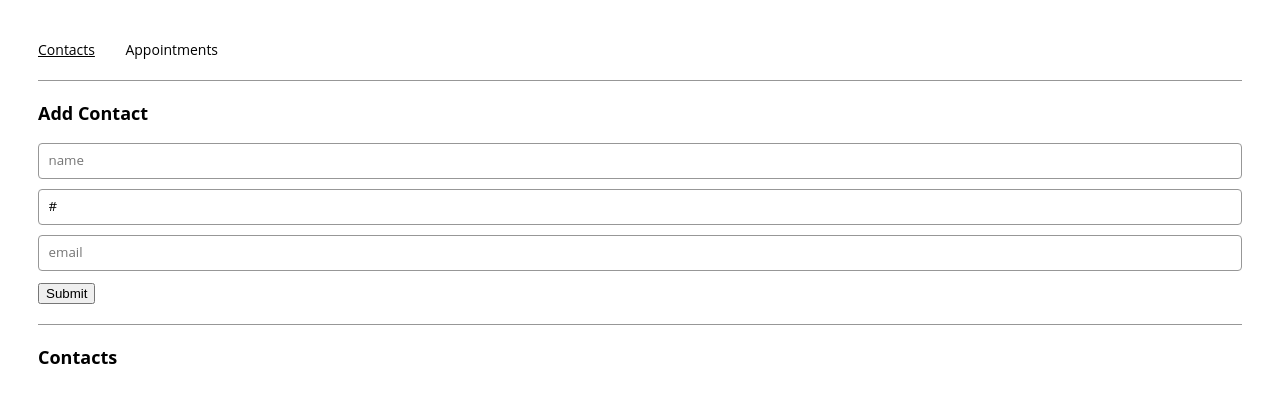
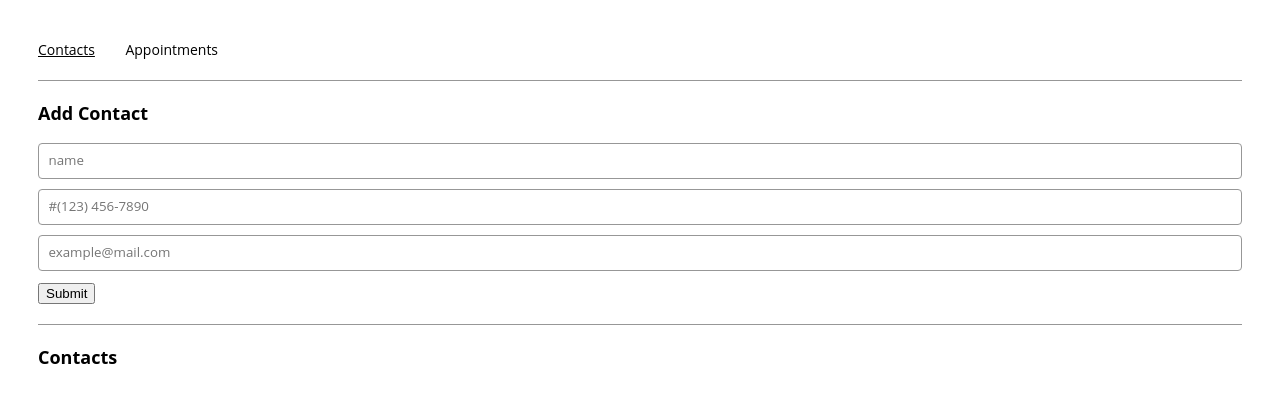
Before and after one commit to paxman234/appointment-planner, a React (Create React App) app: page /contacts in a window 1280 px wide. Shown: the top 402 px of the page. Built offline with nearby package versions, Linux system fonts and the light colour scheme.

Commit message:
remove commented code and make placeholders useful in contact

```diff
--- a/src/components/contactForm/ContactForm.js
+++ b/src/components/contactForm/ContactForm.js
@@ -22,11 +22,12 @@ export const ContactForm = ({
 
         </input>
       </div>
-      <div>
+      <div id="phoneInput">
+        <label></label>
         <input
         type="tel"
         id="telephoneNumberForm"
-        placeholder="telephone number"
+        placeholder="#(123) 456-7890"
         value={phone}
         pattern="((\(\d{3}\) ?)|(\d{3}-))?\d{3}-\d{4}"
         onChange={(e) => setPhone(e.target.value) }>
@@ -34,10 +35,11 @@ export const ContactForm = ({
         </input>
       </div>
       <div>
+        <label></label>
         <input
         type="text"
         id="emailForm"
-        placeholder="email"
+        placeholder="example@mail.com"
         value={email}
         onChange={(e) => setEmail(e.target.value) }
         required>
--- a/src/containers/contactsPage/ContactsPage.js
+++ b/src/containers/contactsPage/ContactsPage.js
@@ -5,7 +5,7 @@ import { TileList } from "../../components/tileList/TileList";
 
 export const ContactsPage = (props) => {
   const [name, setName ] = useState("");
-  const [phone, setPhone ] = useState("#");
+  const [phone, setPhone ] = useState("");
   const [email, setEmail] = useState("");
   useEffect(() => {
     const isDuplicate = props.contacts.includes(name);
@@ -18,10 +18,6 @@ export const ContactsPage = (props) => {
   }, [name])
   const handleSubmit = (e) => {
     e.preventDefault();
-    // if(name && props.contacts.includes(name)) {
-    //   name += " (duplicate)";
-    // }
-    //set each property.
     e.target.reset()
   };
   //setter functions
```
